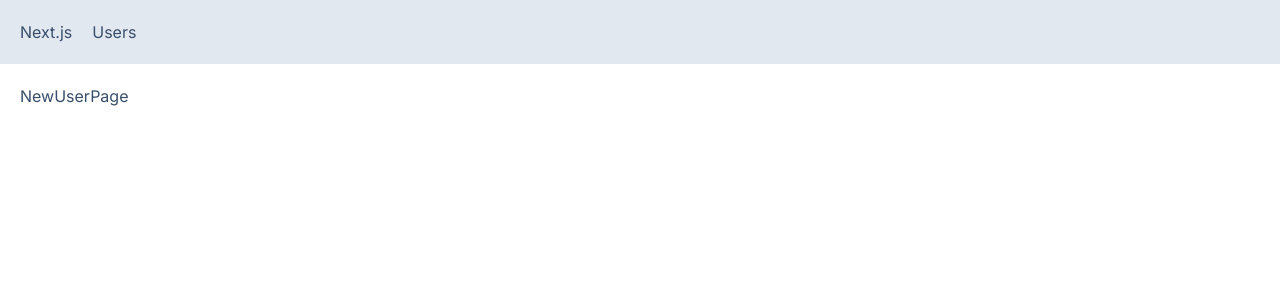
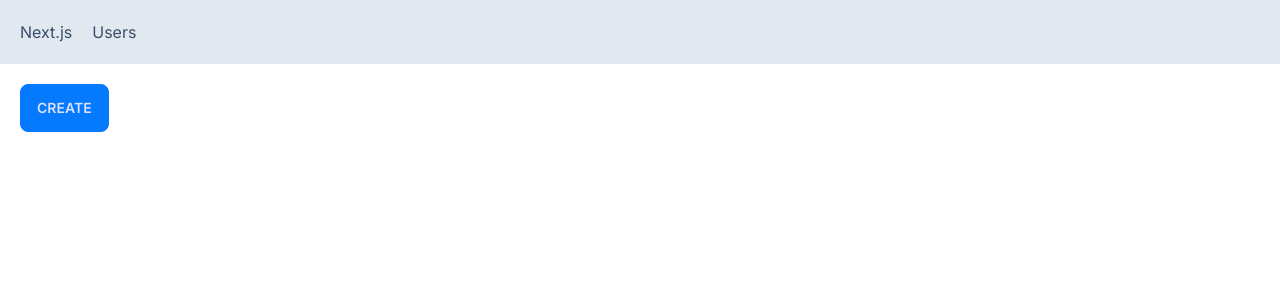
Before and after one commit to Eduu2004/next-app, a Next.js app: page /users/new in a window 1280 px wide. Shown: the top 300 px of the page. Built offline with nearby package versions, Linux system fonts and the light colour scheme.

Commit message:
programmatic navigation

```diff
--- a/app/users/new/page.tsx
+++ b/app/users/new/page.tsx
@@ -1,9 +1,15 @@
-import React from 'react'
+"use client";
+import { useRouter } from "next/navigation";
+import React from "react";
 
 const NewUserPage = () => {
+  const router = useRouter();
+
   return (
-    <div>NewUserPage</div>
-  )
-}
+    <button className="btn btn-primary" onClick={() => router.push("/users")}>
+      Create
+    </button>
+  );
+};
 
-export default NewUserPage
+export default NewUserPage;
--- a/app/users/page.tsx
+++ b/app/users/page.tsx
@@ -1,5 +1,6 @@
 import React from "react";
 import UserTable from "./UserTable";
+import Link from "next/link";
 
 interface Props {
   searchParams: { sortOrder?: string };
@@ -11,6 +12,7 @@
   return (
     <>
       <h1>Users</h1>
+      <Link href="/users/new" className="btn">New User</Link>
       {/* @ts-expect-error Async Server Component */}
       <UserTable sortOrder={sortOrder} />
     </>
```
